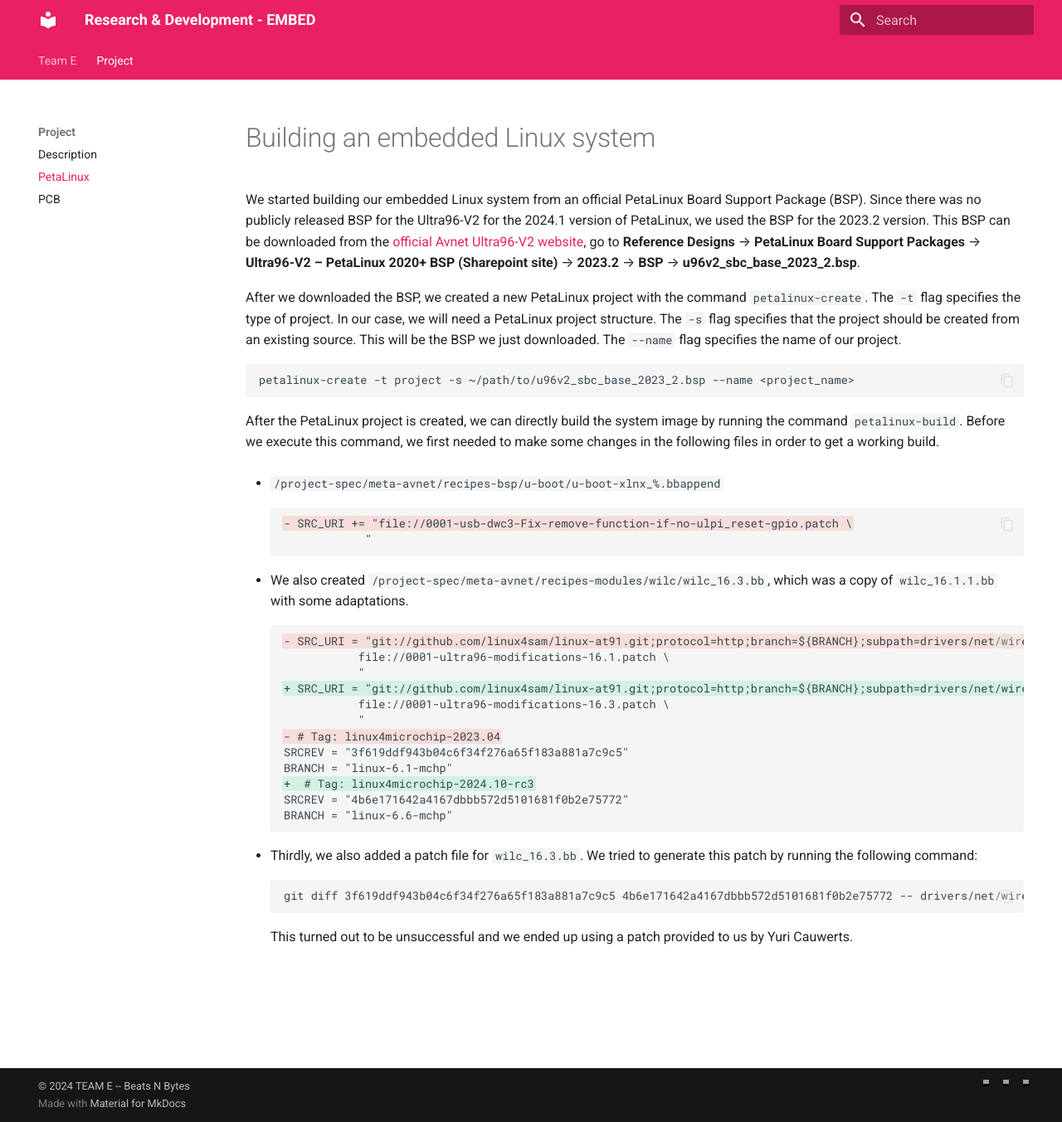
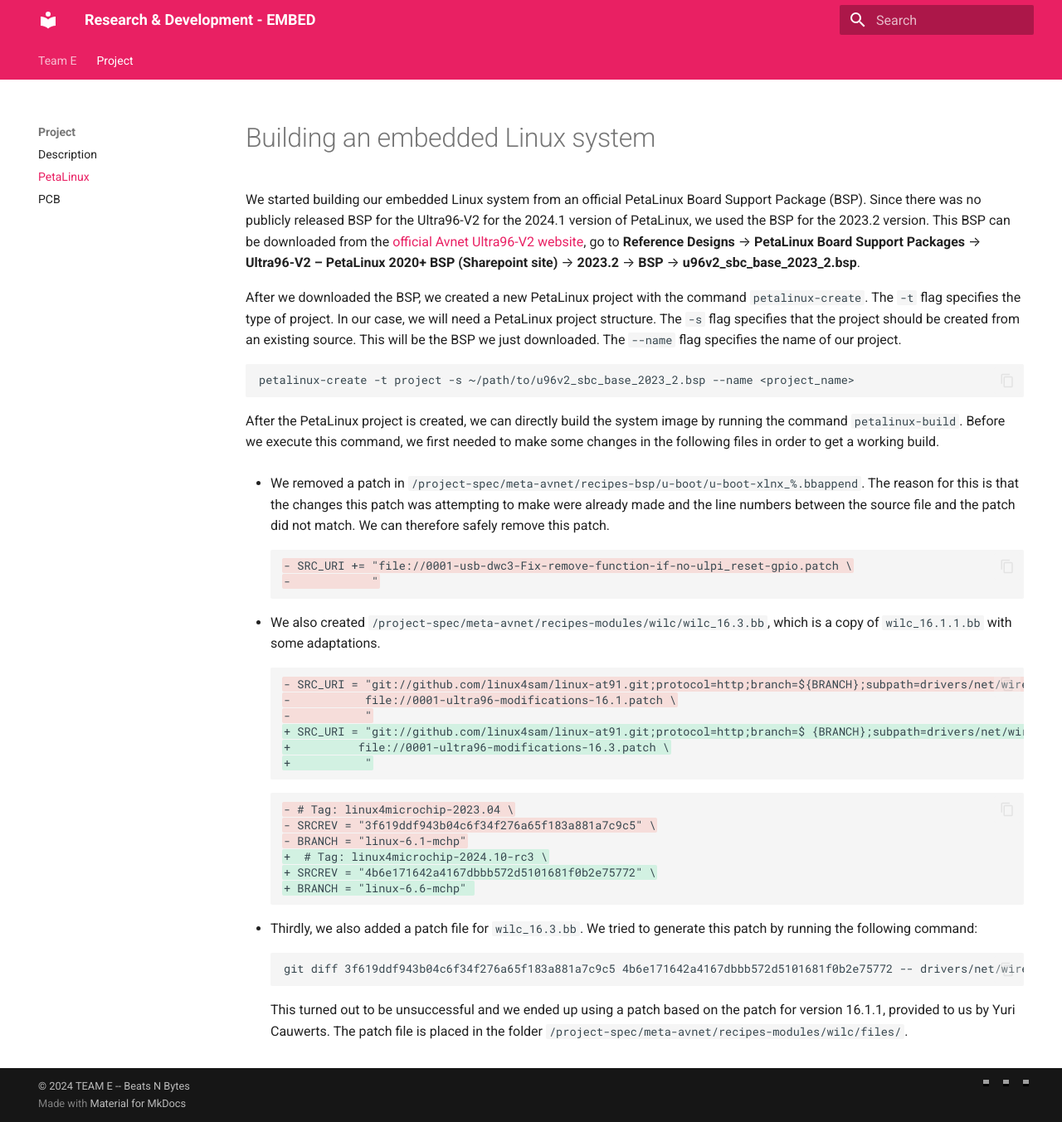
Before and after one commit to michielskobe/rnd-final-project, an MkDocs documentation site: the page built from docs/project/petalinux.md, in a window 1280 px wide and 1353 px high. Shown: the whole window at 83% size. Built offline with MkDocs 1.6.1 and Material for MkDocs 9.7.7, drawn with Linux system fonts in a browser that asks for light colours; nearby versions of some CDN libraries; library files that are not in the unit come from our copies; grey boxes are pictures that could not be loaded.

Commit message:
Added patch removal explanation to petalinux.md

````diff
--- a/docs/project/petalinux.md
+++ b/docs/project/petalinux.md
@@ -10,30 +10,32 @@
 
 After the PetaLinux project is created, we can directly build the system image by running the command `petalinux-build`. Before we execute this command, we first needed to make some changes in the following files in order to get a working build.
 
-- `/project-spec/meta-avnet/recipes-bsp/u-boot/u-boot-xlnx_%.bbappend`
+- We removed a patch in `/project-spec/meta-avnet/recipes-bsp/u-boot/u-boot-xlnx_%.bbappend`. The reason for this is that the changes this patch was attempting to make were already made and the line numbers between the source file and the patch did not match. We can therefore safely remove this patch.
 ```diff
 - SRC_URI += "file://0001-usb-dwc3-Fix-remove-function-if-no-ulpi_reset-gpio.patch \
-            "
+-            "
 ```
 
-- We also created `/project-spec/meta-avnet/recipes-modules/wilc/wilc_16.3.bb`, which was a copy of `wilc_16.1.1.bb` with some adaptations.
+- We also created `/project-spec/meta-avnet/recipes-modules/wilc/wilc_16.3.bb`, which is a copy of `wilc_16.1.1.bb` with some adaptations.
 ```diff
 - SRC_URI = "git://github.com/linux4sam/linux-at91.git;protocol=http;branch=${BRANCH};subpath=drivers/net/wireless/microchip/wilc1000 \
-           file://0001-ultra96-modifications-16.1.patch \
-           "
-+ SRC_URI = "git://github.com/linux4sam/linux-at91.git;protocol=http;branch=${BRANCH};subpath=drivers/net/wireless/microchip/wilc1000 \
-           file://0001-ultra96-modifications-16.3.patch \
-           "
-- # Tag: linux4microchip-2023.04
-SRCREV = "3f619ddf943b04c6f34f276a65f183a881a7c9c5"
-BRANCH = "linux-6.1-mchp"
-+  # Tag: linux4microchip-2024.10-rc3
-SRCREV = "4b6e171642a4167dbbb572d5101681f0b2e75772"
-BRANCH = "linux-6.6-mchp"
+-           file://0001-ultra96-modifications-16.1.patch \
+-           "
++ SRC_URI = "git://github.com/linux4sam/linux-at91.git;protocol=http;branch=$ {BRANCH};subpath=drivers/net/wireless/microchip/wilc1000 \
++          file://0001-ultra96-modifications-16.3.patch \
++           "
+```
+```diff
+- # Tag: linux4microchip-2023.04 \
+- SRCREV = "3f619ddf943b04c6f34f276a65f183a881a7c9c5" \
+- BRANCH = "linux-6.1-mchp"
++  # Tag: linux4microchip-2024.10-rc3 \
++ SRCREV = "4b6e171642a4167dbbb572d5101681f0b2e75772" \
++ BRANCH = "linux-6.6-mchp"
 ```
 
 - Thirdly, we also added a patch file for `wilc_16.3.bb`. We tried to generate this patch by running the following command:
 ``` bash
 git diff 3f619ddf943b04c6f34f276a65f183a881a7c9c5 4b6e171642a4167dbbb572d5101681f0b2e75772 -- drivers/net/wireless/microchip/wilc1000 > ~/path/to/petalinux/project/project-spec/meta-avnet/recipes-modules/wilc/files/0001-ultra96-modifications-16.3.patch
 ```
-This turned out to be unsuccessful and we ended up using a patch provided to us by Yuri Cauwerts.
+This turned out to be unsuccessful and we ended up using a patch based on the patch for version 16.1.1, provided to us by Yuri Cauwerts. The patch file is placed in the folder `/project-spec/meta-avnet/recipes-modules/wilc/files/`.
````
